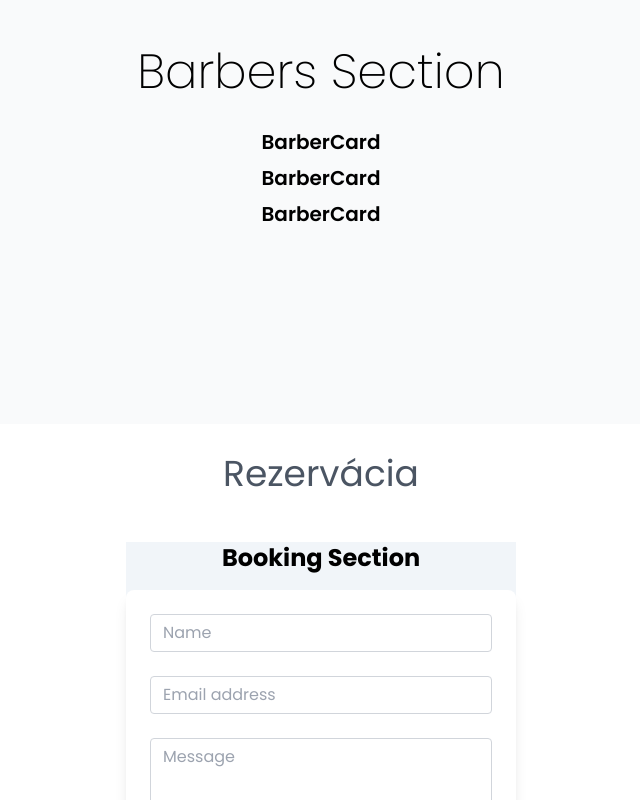
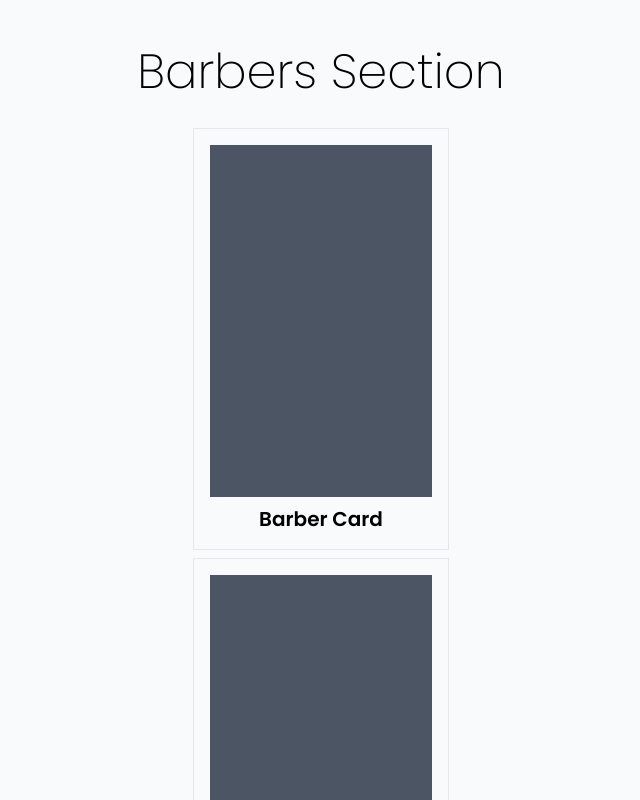
Before and after one commit to MajkoDev/barber-website, a Next.js app: page / in a window 1280 px wide. Shown: the part 3400-4200 px from the top of the page, without its empty margins (319-959 px from the left). Built offline with nearby package versions, Linux system fonts and the light colour scheme.

Commit message:
card of barber

```diff
--- a/components/BarberCard.jsx
+++ b/components/BarberCard.jsx
@@ -1,10 +1,28 @@
+import { barberData } from "../pages/data";
+
 const BarberCard = () => {
+  const { persons } = barberData;
+
+  const list = persons.map((person, index) => {
+    <p>{person.subtitle}</p>
+
+  })
+
   return (
-    <div className="m-2">
+    <div className="m-2 border w-64 p-4 text-center">
+      <div class="w-full lg:px-8 p-4 md:p-0 bg-gray-600 h-[22rem]">
+      </div>
 
-      <h3 className="font-semibold text-xl">BarberCard</h3>
+      <h3 className="font-semibold text-xl mt-2">Barber Card {list}</h3>
+      {list}
     </div>
   );
 };
 
 export default BarberCard;
+
+{
+  /*
+        className="section h-[100vh] flex items-center justify-center bg-fixed bg-center bg-cover custom-img"
+*/
+}
```
